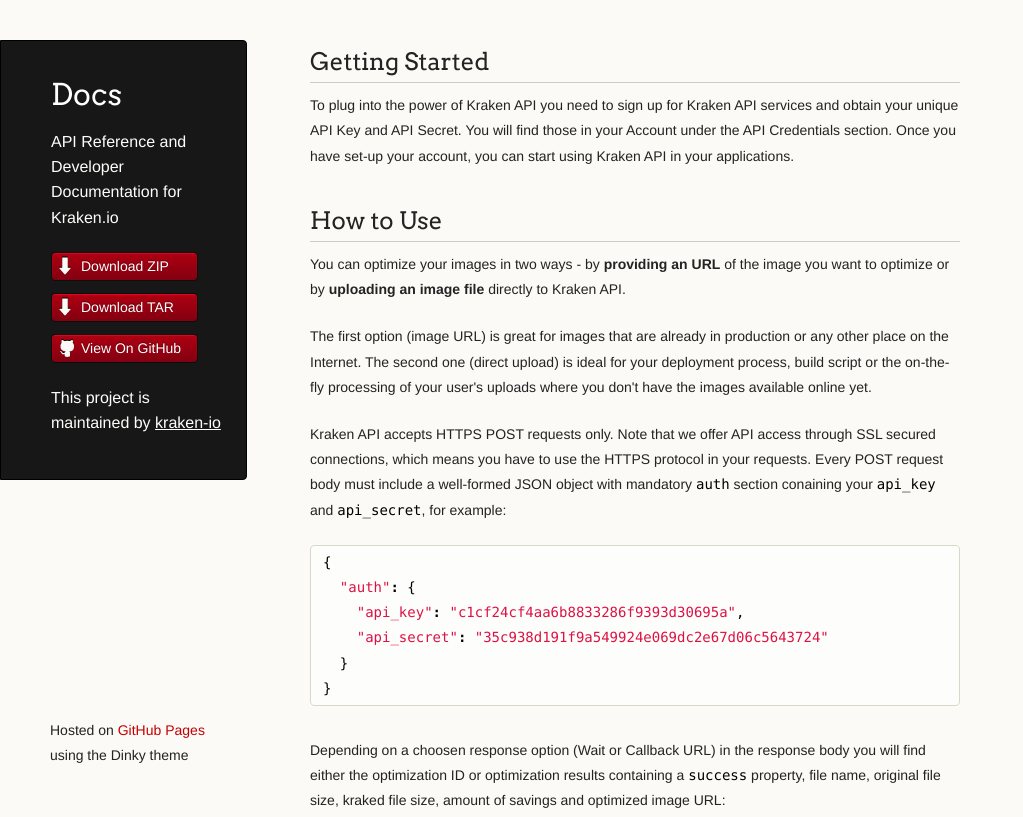
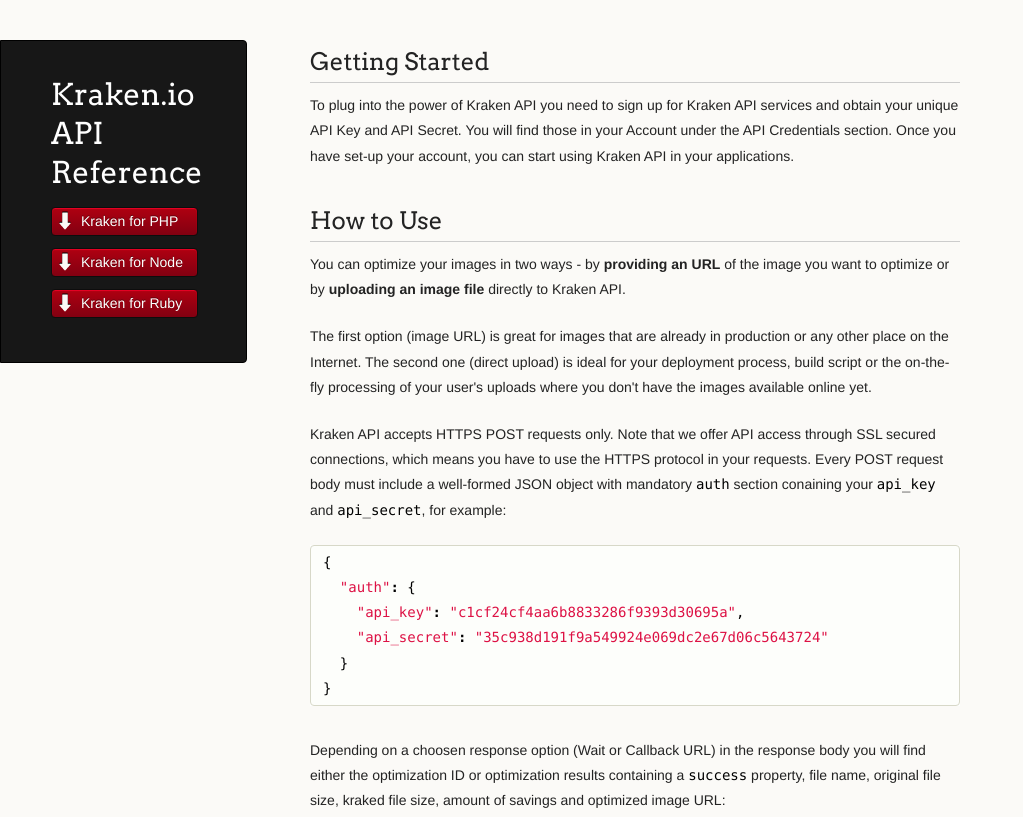
Before and after one commit to coderpawz/docs, a plain HTML site: page index.html in a window 1280 px wide. Shown: the top 817 px of the page, without its empty margins (0-1023 px from the left). Drawn offline with Linux system fonts and the light colour scheme.

Commit message:
Update index.html

```diff
--- a/index.html
+++ b/index.html
@@ -16,17 +16,13 @@
   <body>
     <div class="wrapper">
       <header>
-        <h1 class="header">Docs</h1>
-        <p class="header">API Reference and Developer Documentation for Kraken.io</p>
+        <h1 class="header">Kraken.io API Reference</h1>
 
         <ul>
-          <li class="download"><a class="buttons" href="https://github.com/kraken-io/docs/zipball/master">Download ZIP</a></li>
-          <li class="download"><a class="buttons" href="https://github.com/kraken-io/docs/tarball/master">Download TAR</a></li>
-          <li><a class="buttons github" href="https://github.com/kraken-io/docs">View On GitHub</a></li>
+          <li class="download"><a class="buttons" href="https://github.com/kraken-io/kraken-php">Kraken for PHP</a></li>
+          <li class="download"><a class="buttons" href="https://github.com/kraken-io/kraken-node">Kraken for Node</a></li>
+          <li class="download"><a class="buttons" href="https://github.com/kraken-io/kraken-ruby">Kraken for Ruby</a></li>
         </ul>
-
-        <p class="header">This project is maintained by <a class="header name" href="https://github.com/kraken-io">kraken-io</a></p>
-
 
       </header>
       <section>
@@ -359,9 +355,6 @@
 
 <p>If your container is not CDN-enabled <code>kraked_url</code> will point to the optimized image URL in the Kraken API.</p>
       </section>
-      <footer>
-        <p><small>Hosted on <a href="https://pages.github.com">GitHub Pages</a> using the Dinky theme</small></p>
-      </footer>
     </div>
     <!--[if !IE]><script>fixScale(document);</script><![endif]-->
 
```
